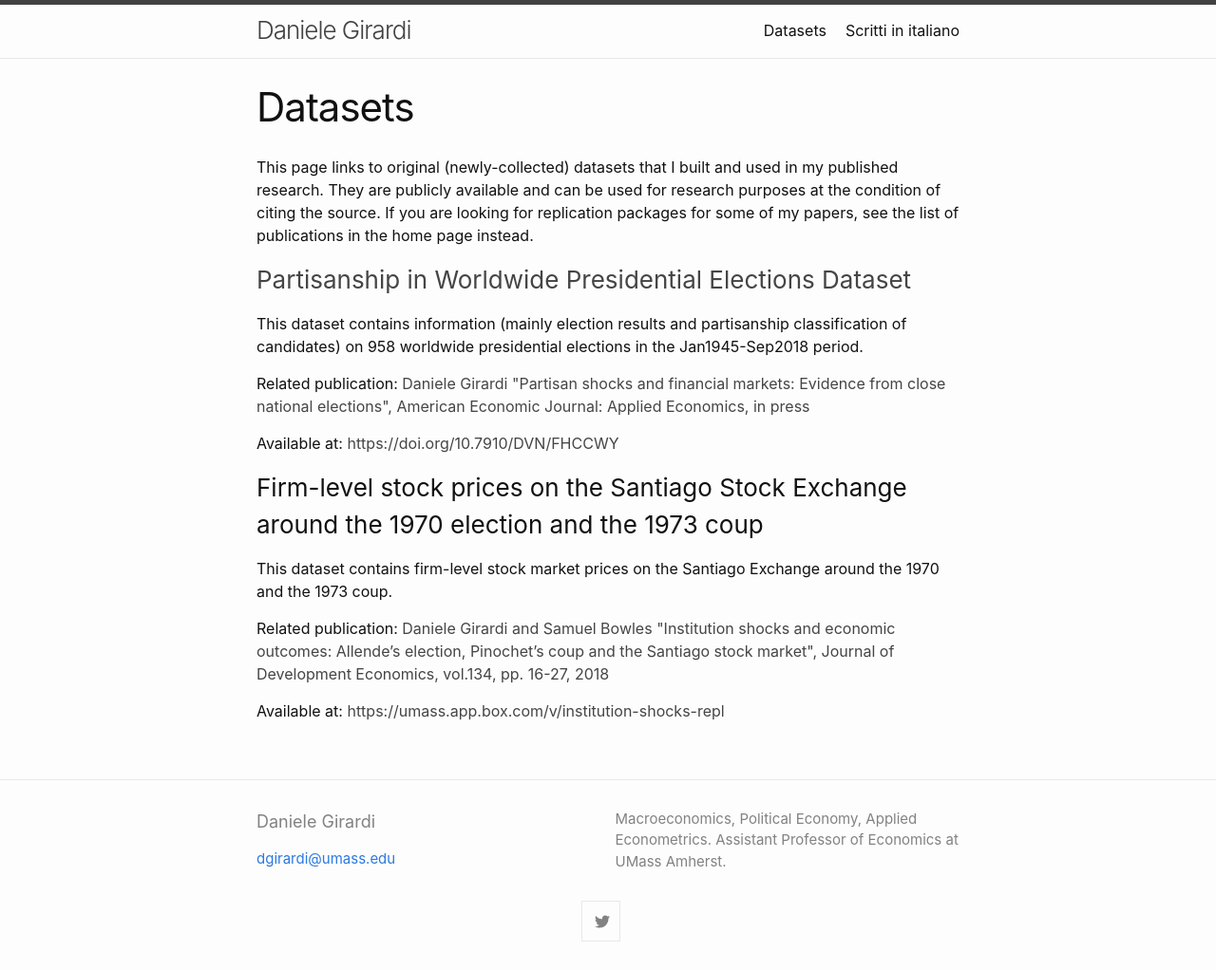
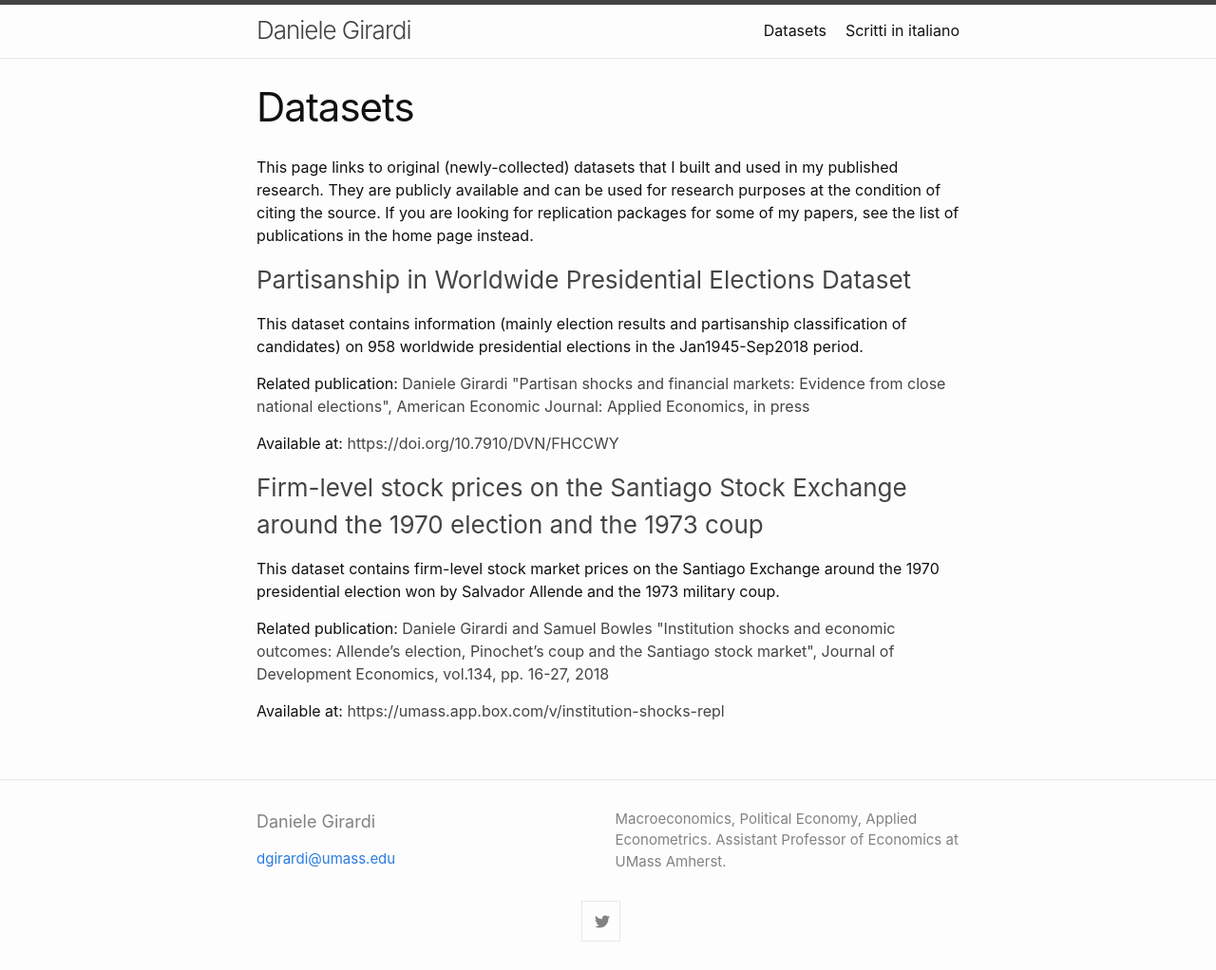
Before and after one commit to danielegirardi/danielegirardi.github.io, a Jekyll site: the page built from datasets.md, in a window 1280 px wide. Shown: the whole page at 95% size. Built offline with Jekyll 4.4.1, drawn with Linux system fonts in a browser that asks for light colours.

Commit message:
Update datasets.md

```diff
--- a/datasets.md
+++ b/datasets.md
@@ -13,8 +13,8 @@
 <p> Related publication: <a style="color: #454545;" href="https://www.aeaweb.org/articles?id=10.1257/app.20190292&&from=f" target="_blank" rel="noopener">Daniele Girardi "Partisan shocks and financial markets: Evidence from close national elections", American Economic Journal: Applied Economics, in press </a></p>
  <p> Available at: <a style="color: #454545;" href="https://doi.org/10.7910/DVN/FHCCWY" target="_blank" rel="noopener">https://doi.org/10.7910/DVN/FHCCWY </a></p>
 
-### Firm-level stock prices on the Santiago Stock Exchange around the 1970 election and the 1973 coup
+### <a style="color: #454545;" href="https://umass.app.box.com/v/institution-shocks-repl" target="_blank" rel="noopener">Firm-level stock prices on the Santiago Stock Exchange around the 1970 election and the 1973 coup</a>
 
- <p> This dataset contains firm-level stock market prices on the Santiago Exchange around the 1970 and the 1973 coup.</p>
+ <p> This dataset contains firm-level stock market prices on the Santiago Exchange around the 1970 presidential election won by Salvador Allende and the 1973 military coup.</p>
  <p> Related publication: <a style="color: #454545;" href="http://tuvalu.santafe.edu/~bowles/2018%20(JDE)%20Chile.pdf" target="_blank" rel="noopener">Daniele Girardi and Samuel Bowles "Institution shocks and economic outcomes: Allende’s election, Pinochet’s coup and the Santiago stock market", Journal of Development Economics, vol.134, pp. 16-27, 2018</a></p>
  <p> Available at: <a style="color: #454545;" href="https://umass.app.box.com/v/institution-shocks-repl" target="_blank" rel="noopener">https://umass.app.box.com/v/institution-shocks-repl </a></p>
```
